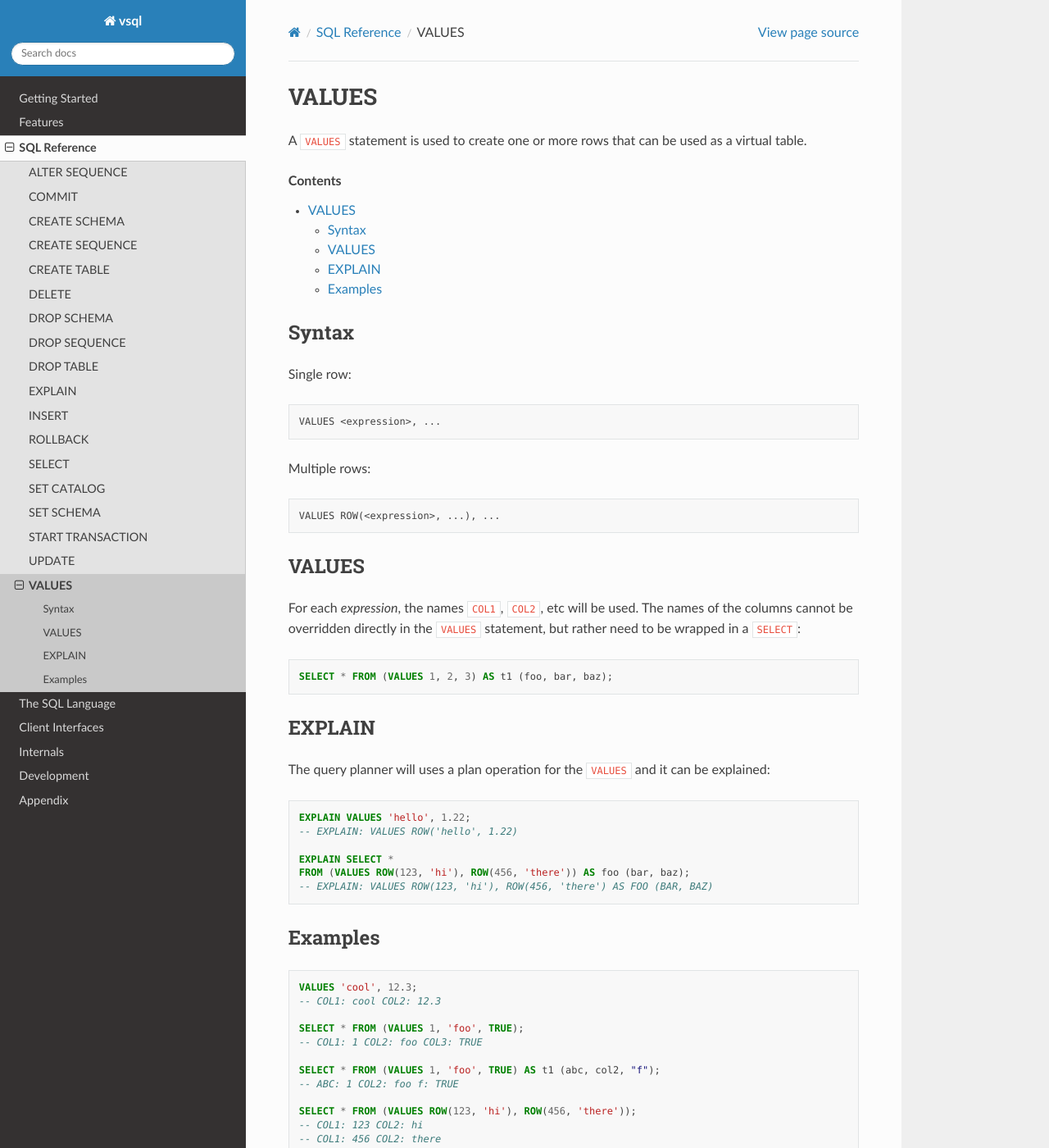
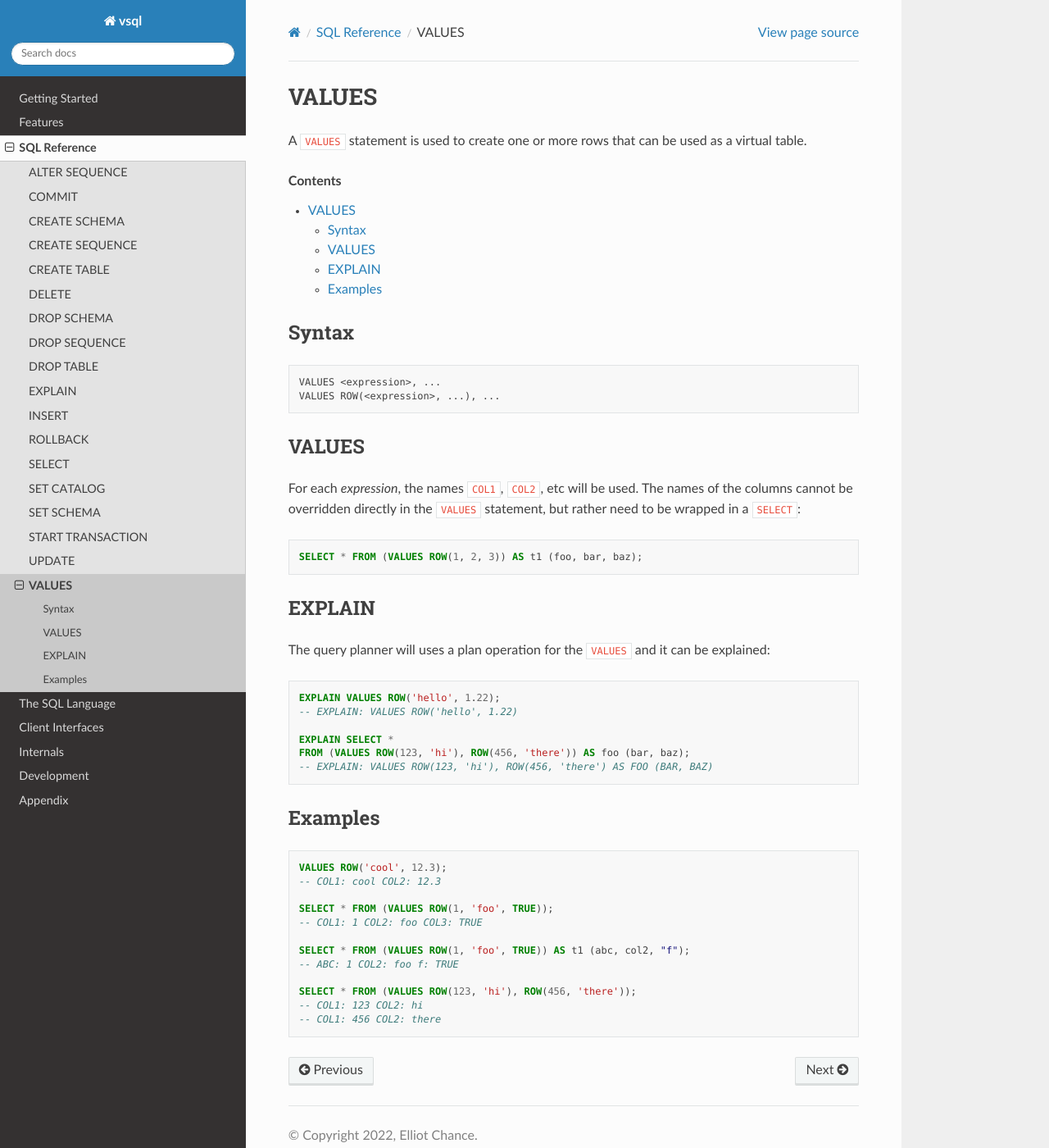
Before and after one commit to elliotchance/vsql, a Sphinx documentation site: the page built from docs/values.rst, in a window 1280 px wide and 1400 px high. Shown: the whole window at 82% size. Built offline with Sphinx 7.4.7 and the Read the Docs theme 2.0.0, drawn with Linux system fonts in a browser that asks for light colours.

Commit message:
VALUES: Fix for multiple rows (#170)
There was a misunderstanding the SQL standard that:

    VALUES 1, 2, 3;

Should be treated as:

    VALUES ROW(1, 2, 3);

Which is incorrect, it must be treated as:

    VALUES ROW(1), ROW(2), ROW(3);

```diff
--- a/docs/alter-sequence.rst
+++ b/docs/alter-sequence.rst
@@ -36,9 +36,9 @@ Examples
 .. code-block:: sql
 
    CREATE SEQUENCE seq1;
-   VALUES NEXT VALUE FOR seq1, NEXT VALUE FOR seq1;
+   VALUES ROW(NEXT VALUE FOR seq1, NEXT VALUE FOR seq1);
    ALTER SEQUENCE seq1 RESTART;
-   VALUES NEXT VALUE FOR seq1, NEXT VALUE FOR seq1;
+   VALUES ROW(NEXT VALUE FOR seq1, NEXT VALUE FOR seq1);
    -- msg: CREATE SEQUENCE 1
    -- COL1: 1 COL2: 2
    -- msg: ALTER SEQUENCE 1
--- a/docs/create-sequence.rst
+++ b/docs/create-sequence.rst
@@ -66,9 +66,9 @@ However, we can use `CYCLE` to allow the sequence to wrap around:
 .. code-block:: sql
 
   CREATE SEQUENCE seq1 MINVALUE 10 INCREMENT BY 5 MAXVALUE 20 CYCLE;
-  VALUES NEXT VALUE FOR seq1, NEXT VALUE FOR seq1;
-  VALUES NEXT VALUE FOR seq1, NEXT VALUE FOR seq1;
-  VALUES NEXT VALUE FOR seq1, NEXT VALUE FOR seq1;
+  VALUES ROW(NEXT VALUE FOR seq1, NEXT VALUE FOR seq1);
+  VALUES ROW(NEXT VALUE FOR seq1, NEXT VALUE FOR seq1);
+  VALUES ROW(NEXT VALUE FOR seq1, NEXT VALUE FOR seq1);
   -- msg: CREATE SEQUENCE 1
   -- COL1: 10 COL2: 15
   -- COL1: 20 COL2: 10
--- a/docs/values.rst
+++ b/docs/values.rst
@@ -9,16 +9,9 @@ virtual table.
 Syntax
 ------
 
-Single row:
-
 .. code-block:: text
 
   VALUES <expression>, ...
-
-Multiple rows:
-
-.. code-block:: text
-
   VALUES ROW(<expression>, ...), ...
 
 VALUES
@@ -30,7 +23,7 @@ but rather need to be wrapped in a ``SELECT``:
 
 .. code-block:: sql
 
-  SELECT * FROM (VALUES 1, 2, 3) AS t1 (foo, bar, baz);
+  SELECT * FROM (VALUES ROW(1, 2, 3)) AS t1 (foo, bar, baz);
 
 EXPLAIN
 -------
@@ -39,7 +32,7 @@ The query planner will uses a plan operation for the ``VALUES`` and it can be ex
 
 .. code-block:: sql
 
-  EXPLAIN VALUES 'hello', 1.22;
+  EXPLAIN VALUES ROW('hello', 1.22);
   -- EXPLAIN: VALUES ROW('hello', 1.22)
 
   EXPLAIN SELECT *
@@ -51,13 +44,13 @@ Examples
 
 .. code-block:: sql
 
-  VALUES 'cool', 12.3;
+  VALUES ROW('cool', 12.3);
   -- COL1: cool COL2: 12.3
 
-  SELECT * FROM (VALUES 1, 'foo', TRUE);
+  SELECT * FROM (VALUES ROW(1, 'foo', TRUE));
   -- COL1: 1 COL2: foo COL3: TRUE
 
-  SELECT * FROM (VALUES 1, 'foo', TRUE) AS t1 (abc, col2, "f");
+  SELECT * FROM (VALUES ROW(1, 'foo', TRUE)) AS t1 (abc, col2, "f");
   -- ABC: 1 COL2: foo f: TRUE
 
   SELECT * FROM (VALUES ROW(123, 'hi'), ROW(456, 'there'));
```
Also changed, not shown: 8 other files.
